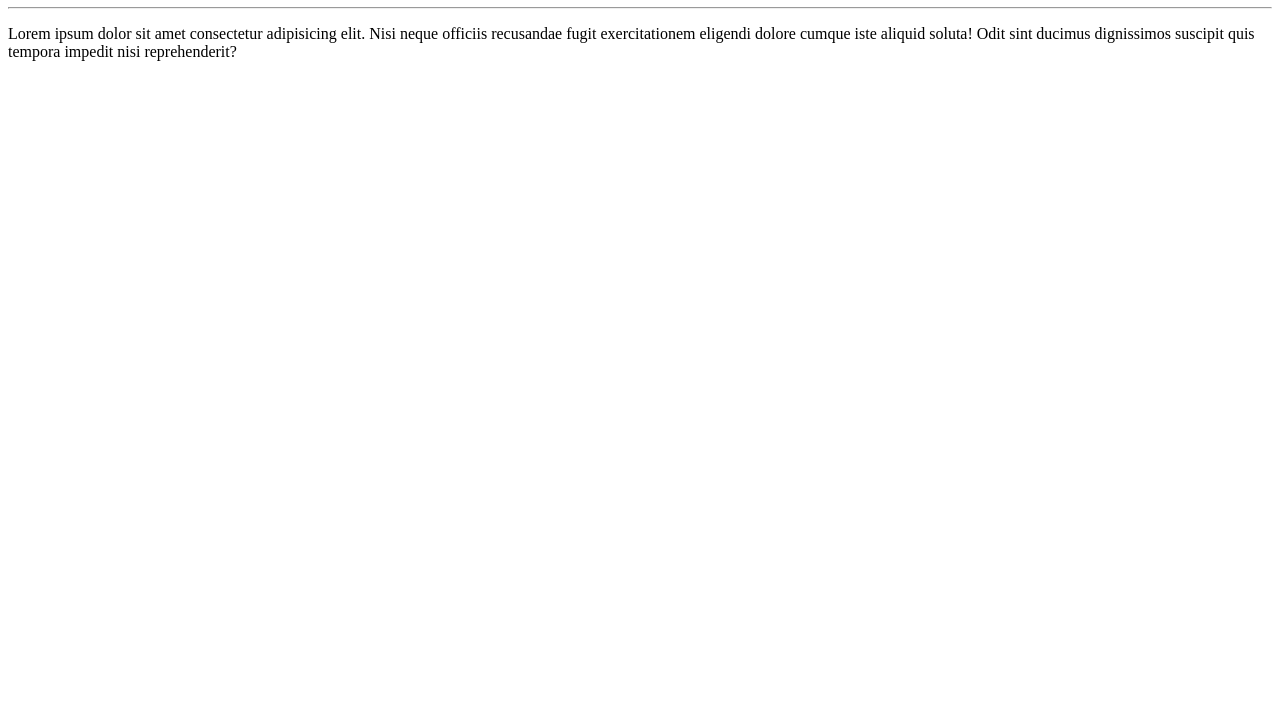
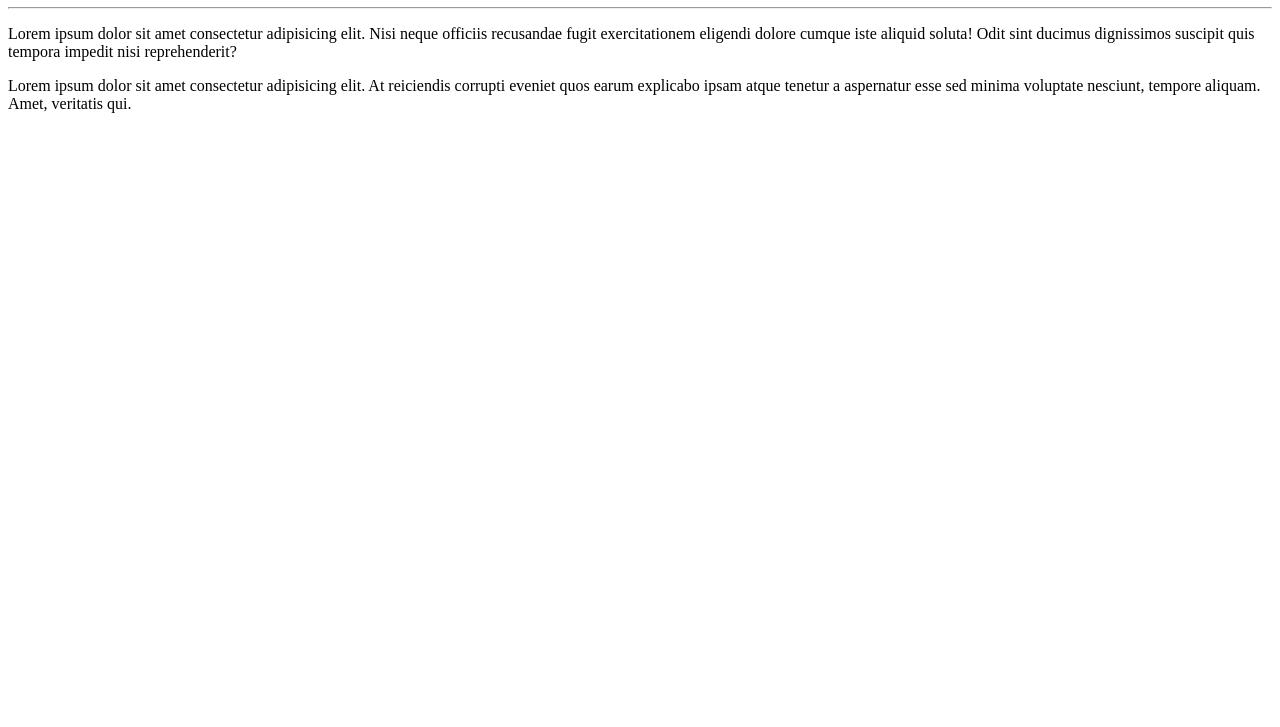
Before and after one commit to mailsonm/aprendendo, a plain HTML site: page site exemplo/index.html in a window 1280 px wide. Shown: the part 73-800 px from the top of the page. Drawn offline with Linux system fonts and the light colour scheme.

Commit message:
adicionei um paragrafo

```diff
--- a/site exemplo/index.html
+++ b/site exemplo/index.html
@@ -9,5 +9,6 @@
     <h1>Olá, Mundo.</h1>
    <hr>
     <p>Lorem ipsum dolor sit amet consectetur adipisicing elit. Nisi neque officiis recusandae fugit exercitationem eligendi dolore cumque iste aliquid soluta! Odit sint ducimus dignissimos suscipit quis tempora impedit nisi reprehenderit?</p>
+    <p>Lorem ipsum dolor sit amet consectetur adipisicing elit. At reiciendis corrupti eveniet quos earum explicabo ipsam atque tenetur a aspernatur esse sed minima voluptate nesciunt, tempore aliquam. Amet, veritatis qui.</p>
 </body>
 </html>
```
